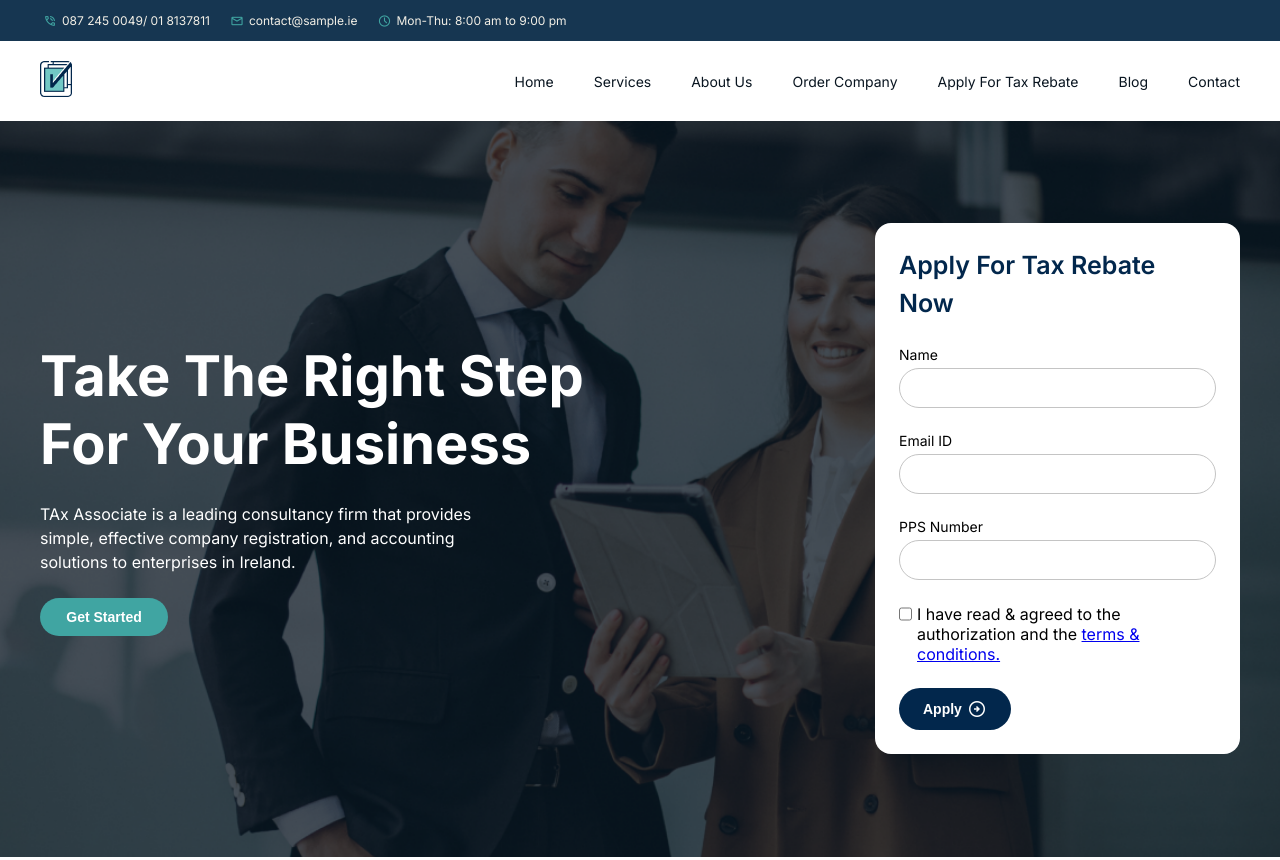
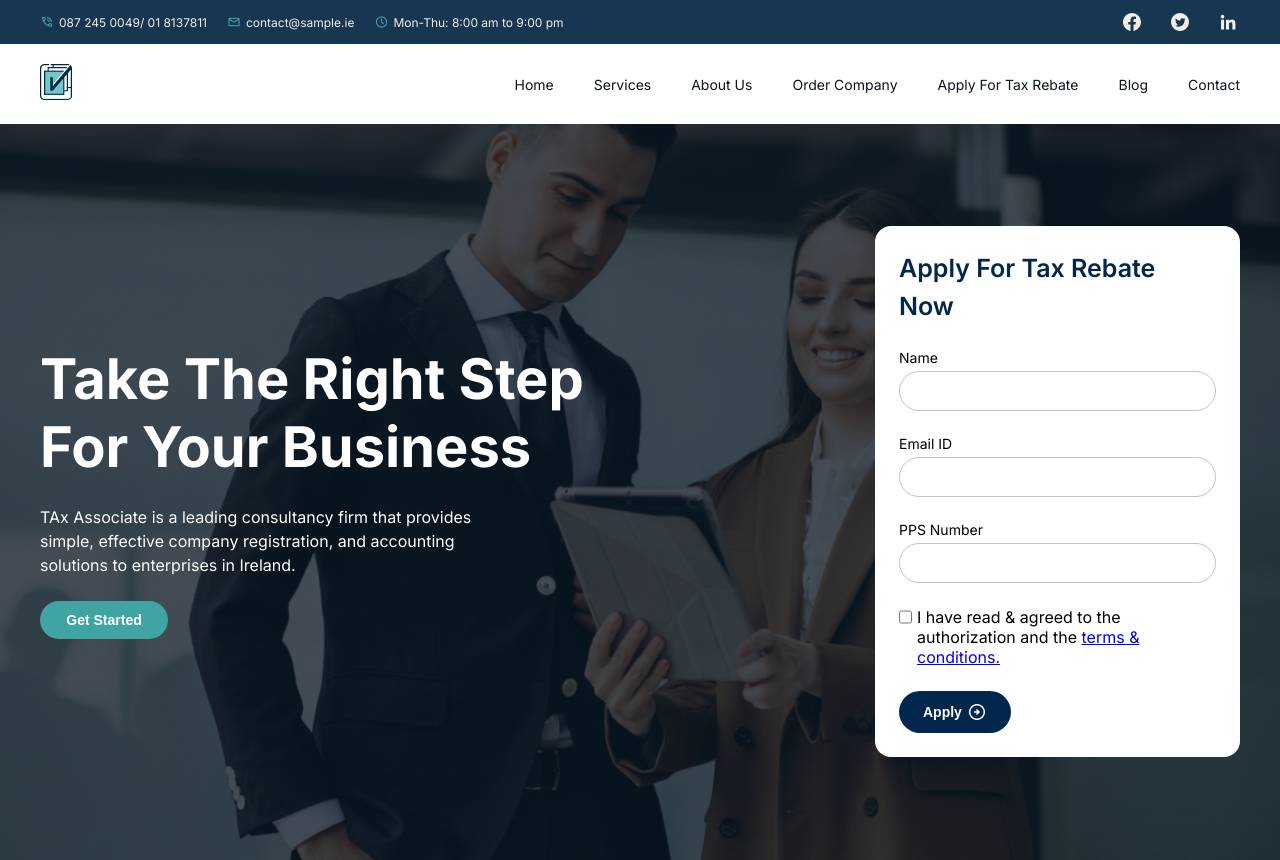
Before and after one commit to razeeth11/Matsio-Frontend, a plain HTML site: page index.html in a window 1280 px wide. Shown: the top 860 px of the page. Drawn offline with nearby package versions, Linux system fonts and the light colour scheme.

Commit message:
script.js

```diff
--- a/index.html
+++ b/index.html
@@ -36,6 +36,11 @@
             </a>
           </li>
         </ul>
+      </div>
+      <div class="social-link">
+        <img src="./images/fb.svg" alt="">
+        <img src="./images/twitter.svg" alt="">
+        <img src="./images/linkedin.svg" alt="">
       </div>
     </header>
 
--- a/style.css
+++ b/style.css
@@ -13,9 +13,21 @@ body {
 /* ------------------- contact nav--------------------------- */
 
 .contact-nav {
+  display: flex;
+  align-items: center;
+  justify-content: space-between;
+  gap: 40px;
+  flex-wrap: wrap;
   background: #163651;
-  padding: 3px;
+  padding: 10px 40px;
   width: 100%;
+}
+
+.social-link{
+  display: flex;
+  align-items: center;
+  gap: 24px;
+  cursor: pointer;
 }
 
 .contact-nav-list {
@@ -23,7 +35,6 @@ body {
   align-items: center;
   flex-wrap: wrap;
   gap: 20px;
-  padding: 10px 40px;
   list-style: none;
 }
 
```
Also changed, not shown: images/fb.svg (added), images/linkedin.svg (added), images/twitter.svg (added).
